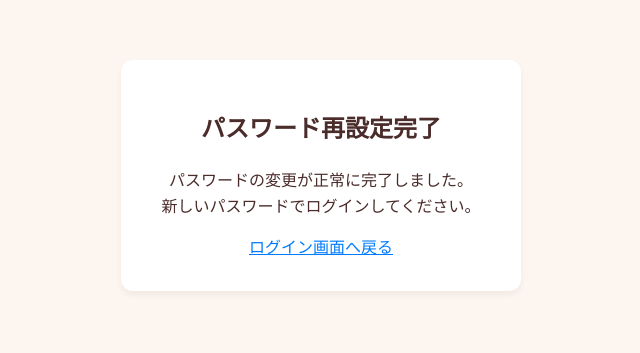
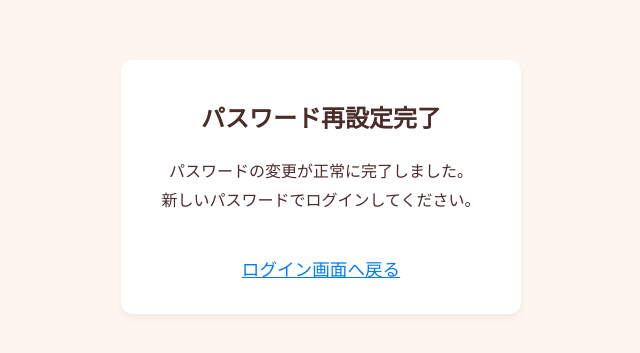
Before and after one commit to ryoko-niimi/Choco-Palette, a Django app: page /reset/done/ in a window 1280 px wide. Shown: the part 80-433 px from the top of the page, without its empty margins (319-959 px from the left). Run offline with Django 4.2, Linux system fonts and the light colour scheme.

Commit message:
7月13日

```diff
--- a/first_project/choco_palette/templates/choco_palette/auth/password_reset_complete.html
+++ b/first_project/choco_palette/templates/choco_palette/auth/password_reset_complete.html
@@ -1,12 +1,19 @@
+<!--新パスワード設定完了画面-->
 {% extends 'base.html' %}
 
 {% block content %}
-<div class="card">
-    <h2>パスワード再設定完了</h2>
-    <p>パスワードの変更が正常に完了しました。<br>新しいパスワードでログインしてください。</p>
+<div class="card" style="padding: 20px; text-align: center;">
+    <h2 style="margin-bottom: 20px;">パスワード再設定完了</h2>
 
-<a href="{% url 'choco_palette:login' %}" class="upload-link" style="text-decoration: underline;">
-            ログイン画面へ戻る
-        </a>
+    <p style="line-height: 1.8; margin-bottom: 25px;">
+        パスワードの変更が正常に完了しました。<br>
+        新しいパスワードでログインしてください。
+    </p>
+
+    <a href="{% url 'choco_palette:login' %}"
+       class="upload-link"
+       style="text-decoration: underline; font-size: 1.1em; display: inline-block; padding: 10px;">
+        ログイン画面へ戻る
+    </a>
 </div>
 {% endblock %}
```
